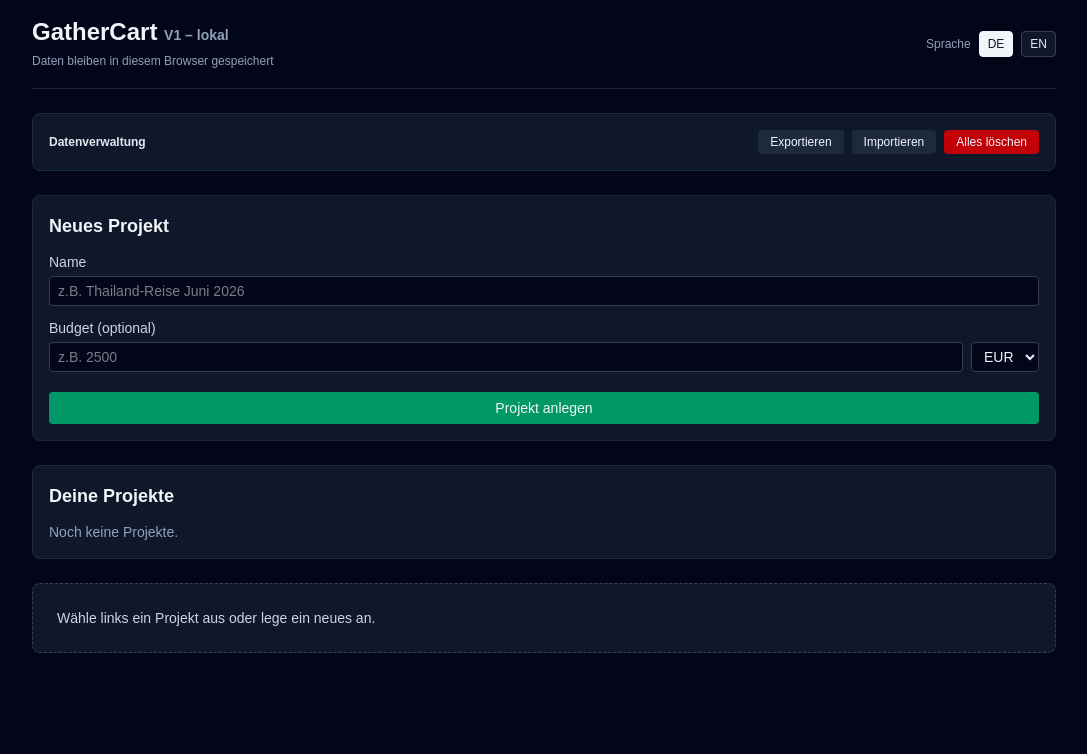
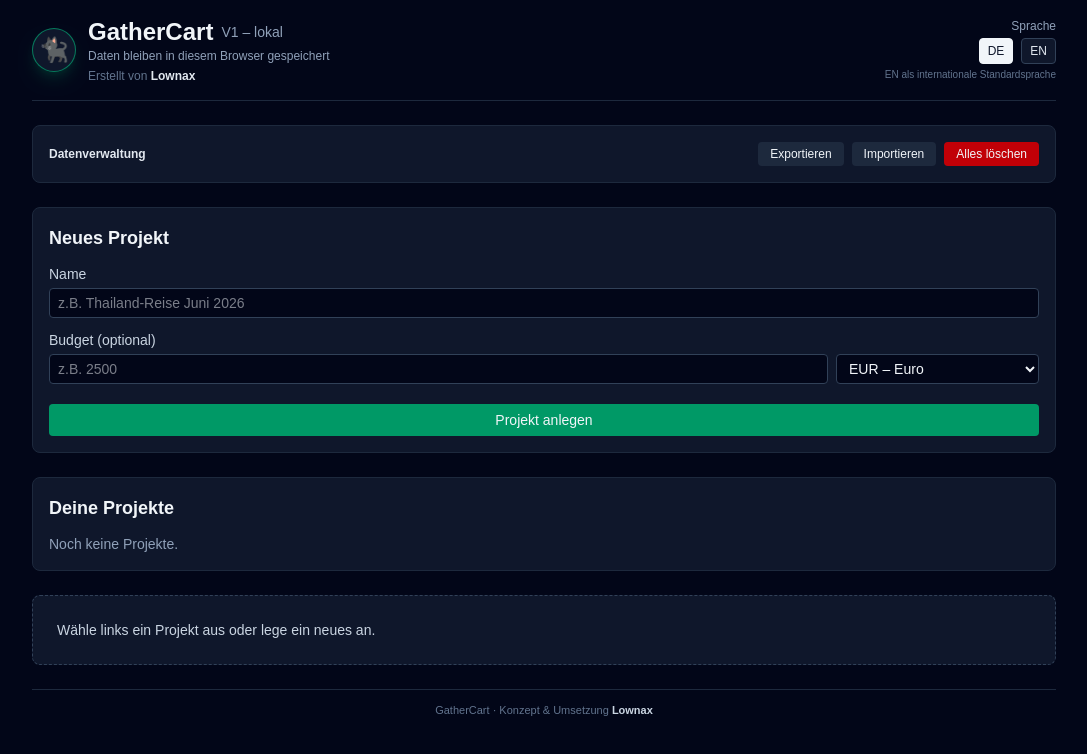
Before and after one commit to Lownax/gathercart, a Next.js app: page / in a window 1280 px wide. Shown: the top 754 px of the page, without its empty margins (96-1183 px from the left). Built offline with nearby package versions, Linux system fonts and the light colour scheme.

Commit message:
Branding Lownax + more currencies + custom currency

```diff
--- a/app/page.tsx
+++ b/app/page.tsx
@@ -47,6 +47,7 @@ export default function Home() {
   const [projectName, setProjectName] = useState("");
   const [projectBudget, setProjectBudget] = useState("");
   const [projectCurrency, setProjectCurrency] = useState("EUR");
+  const [projectCurrencyCustom, setProjectCurrencyCustom] = useState("");
 
   // Item-Formular
   const [itemName, setItemName] = useState("");
@@ -60,6 +61,7 @@ export default function Home() {
   const [editProjectName, setEditProjectName] = useState("");
   const [editBudget, setEditBudget] = useState("");
   const [editCurrency, setEditCurrency] = useState("EUR");
+  const [editCurrencyCustom, setEditCurrencyCustom] = useState("");
 
   // Item bearbeiten
   const [editingItemId, setEditingItemId] = useState<number | null>(null);
@@ -126,10 +128,12 @@ export default function Home() {
       setEditProjectName(p.name);
       setEditBudget(p.budget != null ? String(p.budget) : "");
       setEditCurrency(p.currency || "EUR");
+      setEditCurrencyCustom("");
     } else {
       setEditProjectName("");
       setEditBudget("");
       setEditCurrency("EUR");
+      setEditCurrencyCustom("");
     }
     cancelEditItem();
   }, [projects, selectedProjectId]);
@@ -141,17 +145,24 @@ export default function Home() {
     e.preventDefault();
     if (!projectName.trim()) return;
 
+    const finalCurrency =
+      projectCurrency === "CUSTOM" && projectCurrencyCustom.trim()
+        ? projectCurrencyCustom.trim().toUpperCase()
+        : projectCurrency || "EUR";
+
     const newProject: Project = {
       id: projects.length > 0 ? projects[projects.length - 1].id + 1 : 1,
       name: projectName.trim(),
       budget: projectBudget ? Number(projectBudget) : null,
-      currency: projectCurrency || "EUR",
+      currency: finalCurrency,
       items: [],
     };
 
     setProjects((prev) => [...prev, newProject]);
     setProjectName("");
     setProjectBudget("");
+    setProjectCurrency("EUR");
+    setProjectCurrencyCustom("");
     setSelectedProjectId(newProject.id);
   }
 
@@ -244,12 +255,16 @@ export default function Home() {
     e.preventDefault();
     if (!selectedProject) return;
     const newBudget = editBudget ? Number(editBudget) : null;
-    const newCurrency = editCurrency || "EUR";
+
+    const finalCurrency =
+      editCurrency === "CUSTOM" && editCurrencyCustom.trim()
+        ? editCurrencyCustom.trim().toUpperCase()
+        : editCurrency || "EUR";
 
     setProjects((prev) =>
       prev.map((p) =>
         p.id === selectedProject.id
-          ? { ...p, budget: newBudget, currency: newCurrency }
+          ? { ...p, budget: newBudget, currency: finalCurrency }
           : p
       )
     );
@@ -548,8 +563,9 @@ export default function Home() {
           throw new Error("Ungültiges Format");
         }
 
-        const normalized = importedProjects.map((p) => ({
+        const normalized = importedProjects.map((p, pi) => ({
           ...p,
+          id: p.id ?? pi + 1,
           currency: p.currency || "EUR",
           items: (p.items || []).map((item: any, index: number) => ({
             ...item,
@@ -595,26 +611,42 @@ export default function Home() {
   return (
     <main className="min-h-screen bg-slate-950 text-slate-100 p-4">
       <div className="max-w-5xl mx-auto space-y-6">
-        {/* Header */}
+        {/* Header mit Panther-Lownax-Branding */}
         <header className="border-b border-slate-800 pb-4 flex items-center justify-between gap-4">
+          <div className="flex items-center gap-3">
+            {/* „Panther“-Logo (neutral gehalten) */}
+            <div className="w-11 h-11 rounded-full bg-slate-900 border border-emerald-500/60 flex items-center justify-center shadow-lg shadow-emerald-900/40">
+              <span className="text-2xl" aria-hidden="true">
+                🐈‍⬛
+              </span>
+            </div>
             <div>
-            <h1 className="text-2xl font-bold">
+              <h1 className="text-2xl font-bold flex items-center gap-2">
                 GatherCart{" "}
-              <span className="text-slate-400 text-sm">
+                <span className="text-slate-400 text-sm font-normal">
                   {tr("V1 – lokal", "V1 – local")}
                 </span>
               </h1>
-            <span className="text-xs text-slate-400">
+              <span className="block text-xs text-slate-400">
                 {tr(
                   "Daten bleiben in diesem Browser gespeichert",
                   "Data stays in this browser"
                 )}
               </span>
+              <span className="block text-xs text-slate-500 mt-1">
+                {tr("Erstellt von", "Created by")}{" "}
+                <span className="font-semibold text-slate-200">
+                  Lownax
+                </span>
+              </span>
             </div>
-          <div className="flex items-center gap-2 text-xs">
+          </div>
+
+          <div className="flex flex-col items-end gap-1 text-xs">
             <span className="text-slate-400">
               {tr("Sprache", "Language")}
             </span>
+            <div className="flex items-center gap-2">
               <button
                 onClick={() => setLanguage("de")}
                 className={`px-2 py-1 rounded border text-xs ${
@@ -635,6 +667,13 @@ export default function Home() {
               >
                 EN
               </button>
+            </div>
+            <span className="text-[10px] text-slate-500">
+              {tr(
+                "EN als internationale Standardsprache",
+                "EN as global default language"
+              )}
+            </span>
           </div>
         </header>
 
@@ -695,6 +734,7 @@ export default function Home() {
                   <label className="text-slate-300">
                     {tr("Budget (optional)", "Budget (optional)")}
                   </label>
+                  <div className="flex flex-col gap-2">
                     <div className="flex gap-2">
                       <input
                         className="flex-1 px-2 py-1 rounded bg-slate-950 border border-slate-700 text-sm"
@@ -706,13 +746,50 @@ export default function Home() {
                       <select
                         className="px-2 py-1 rounded bg-slate-950 border border-slate-700 text-sm"
                         value={projectCurrency}
-                      onChange={(e) => setProjectCurrency(e.target.value)}
+                        onChange={(e) => {
+                          setProjectCurrency(e.target.value);
+                          if (e.target.value !== "CUSTOM") {
+                            setProjectCurrencyCustom("");
+                          }
+                        }}
                       >
-                      <option value="EUR">EUR</option>
-                      <option value="USD">USD</option>
-                      <option value="THB">THB</option>
-                      <option value="GBP">GBP</option>
+                        <option value="EUR">EUR – Euro</option>
+                        <option value="USD">USD – US Dollar</option>
+                        <option value="THB">THB – Thai Baht</option>
+                        <option value="GBP">GBP – British Pound</option>
+                        <option value="CHF">CHF – Swiss Franc</option>
+                        <option value="JPY">JPY – Japanese Yen</option>
+                        <option value="AUD">AUD – Australian Dollar</option>
+                        <option value="CAD">CAD – Canadian Dollar</option>
+                        <option value="SEK">SEK – Swedish Krona</option>
+                        <option value="NOK">NOK – Norwegian Krone</option>
+                        <option value="DKK">DKK – Danish Krone</option>
+                        <option value="PLN">PLN – Polish Złoty</option>
+                        <option value="CZK">CZK – Czech Koruna</option>
+                        <option value="TRY">TRY – Turkish Lira</option>
+                        <option value="ZAR">ZAR – South African Rand</option>
+                        <option value="CUSTOM">
+                          {tr(
+                            "Andere / eigene Währung",
+                            "Other / custom currency"
+                          )}
+                        </option>
                       </select>
+                    </div>
+                    {projectCurrency === "CUSTOM" && (
+                      <input
+                        className="px-2 py-1 rounded bg-slate-950 border border-slate-700 text-sm"
+                        value={projectCurrencyCustom}
+                        onChange={(e) =>
+                          setProjectCurrencyCustom(e.target.value)
+                        }
+                        placeholder={tr(
+                          "z.B. MXN, BRL, PHP",
+                          "e.g. MXN, BRL, PHP"
+                        )}
+                        maxLength={5}
+                      />
+                    )}
                   </div>
                 </div>
                 <button
@@ -913,14 +990,50 @@ export default function Home() {
                           <select
                             className="mt-1 w-full px-2 py-1 rounded bg-slate-950 border border-slate-700 text-xs"
                             value={editCurrency}
-                            onChange={(e) => setEditCurrency(e.target.value)}
+                            onChange={(e) => {
+                              setEditCurrency(e.target.value);
+                              if (e.target.value !== "CUSTOM") {
+                                setEditCurrencyCustom("");
+                              }
+                            }}
                           >
-                            <option value="EUR">EUR</option>
-                            <option value="USD">USD</option>
-                            <option value="THB">THB</option>
-                            <option value="GBP">GBP</option>
+                            <option value="EUR">EUR – Euro</option>
+                            <option value="USD">USD – US Dollar</option>
+                            <option value="THB">THB – Thai Baht</option>
+                            <option value="GBP">GBP – British Pound</option>
+                            <option value="CHF">CHF – Swiss Franc</option>
+                            <option value="JPY">JPY – Japanese Yen</option>
+                            <option value="AUD">AUD – Australian Dollar</option>
+                            <option value="CAD">CAD – Canadian Dollar</option>
+                            <option value="SEK">SEK – Swedish Krona</option>
+                            <option value="NOK">NOK – Norwegian Krone</option>
+                            <option value="DKK">DKK – Danish Krone</option>
+                            <option value="PLN">PLN – Polish Złoty</option>
+                            <option value="CZK">CZK – Czech Koruna</option>
+                            <option value="TRY">TRY – Turkish Lira</option>
+                            <option value="ZAR">ZAR – South African Rand</option>
+                            <option value="CUSTOM">
+                              {tr(
+                                "Andere / eigene Währung",
+                                "Other / custom currency"
+                              )}
+                            </option>
                           </select>
                         </label>
+                        {editCurrency === "CUSTOM" && (
+                          <input
+                            className="mt-1 w-full px-2 py-1 rounded bg-slate-950 border border-slate-700 text-xs"
+                            value={editCurrencyCustom}
+                            onChange={(e) =>
+                              setEditCurrencyCustom(e.target.value)
+                            }
+                            placeholder={tr(
+                              "z.B. MXN, BRL, PHP",
+                              "e.g. MXN, BRL, PHP"
+                            )}
+                            maxLength={5}
+                          />
+                        )}
                         <button
                           type="submit"
                           className="w-full bg-slate-800 hover:bg-slate-700 rounded py-1"
@@ -1388,6 +1501,12 @@ export default function Home() {
             )}
           </div>
         </section>
+
+        {/* Footer / Signatur */}
+        <footer className="mt-4 border-t border-slate-800 pt-3 text-[11px] text-slate-500 text-center">
+          GatherCart · {tr("Konzept & Umsetzung", "Concept & implementation")}{" "}
+          <span className="font-semibold text-slate-300">Lownax</span>
+        </footer>
       </div>
     </main>
   );
```
Lines whose indentation alone changed are shown as unchanged.
